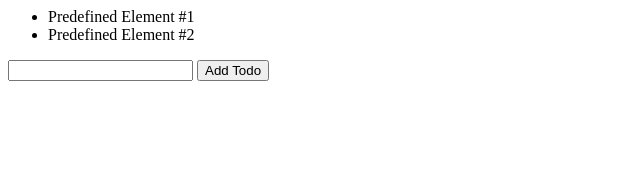
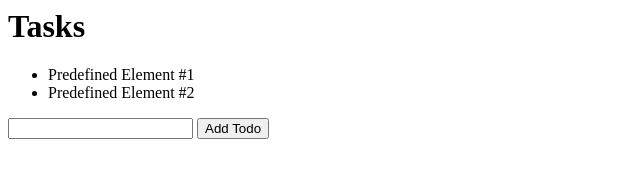
Before and after one commit to sjakati98/326Project, a plain HTML site: page index.html in a window 1280 px wide. Shown: the whole page, without its empty margins (0-640 px from the left). Drawn offline with Linux system fonts and the light colour scheme.

Commit message:
titles n stuff

```diff
--- a/index.html
+++ b/index.html
@@ -1,8 +1,10 @@
 <html>
     <head>
+        <title>TodoApp</title>
         <script type="text/javascript" src="todo.js"></script>
     </head>
     <body>
+        <h1>Tasks</h1>
         <ul id="todo-list">
             <li>Predefined Element #1</li>
             <li>Predefined Element #2</li>
```
